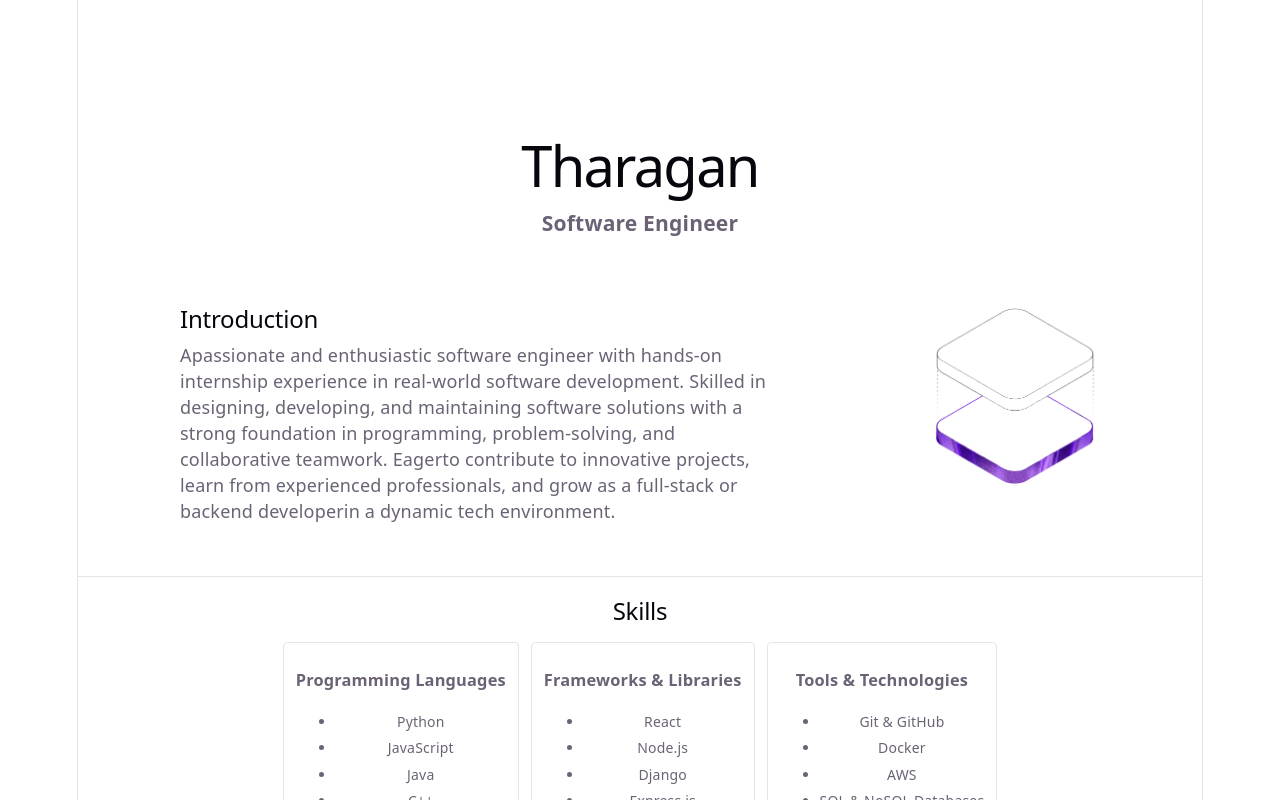
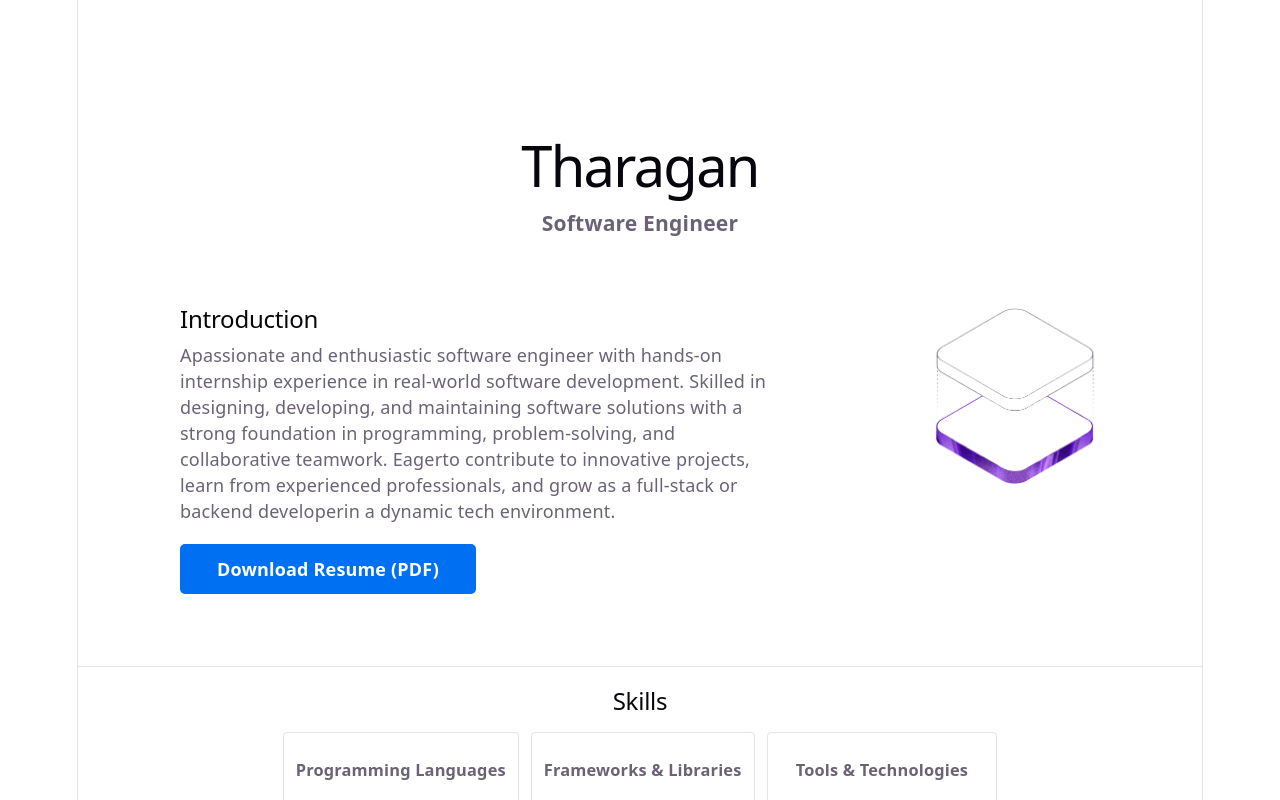
Before and after one commit to TharaganSTH/Portfolio, a React app in the folder frontend/: page / in a window 1280 px wide. Shown: the top 800 px of the page. Built offline with nearby package versions, Linux system fonts and the light colour scheme; the HTML template or start-up script is replaced by a standard one.

Commit message:
added button to download resume need fixing

```diff
--- a/frontend/src/App.css
+++ b/frontend/src/App.css
@@ -37,6 +37,31 @@
 #intro-text h2,#intro-text p {
     text-align: left;
 }
+
+#resume {
+  display: grid;
+  grid-template-columns: repeat(2, 1fr);
+  gap: 8px;
+  padding: 20px 0px;
+}
+
+.download-btn {
+  display: inline-block;
+  padding: 12px 24px;
+  background-color: #0070f3;
+  color: white;
+  text-decoration: none;
+  border-radius: 5px;
+  font-weight: bold;
+  transition: background-color 0.2s;
+}
+
+.download-btn:hover {
+  background-color: #0051a2;
+}
+
+
+
 
 #skills {
   display: flex;
--- a/frontend/src/App.jsx
+++ b/frontend/src/App.jsx
@@ -3,6 +3,7 @@ import reactLogo from './assets/react.svg'
 import viteLogo from './assets/vite.svg'
 import heroImg from './assets/hero.png'
 import './App.css'
+import resumefile from './assets/manual.pdf'
 
 function App() {
 
@@ -22,6 +23,15 @@ function App() {
               programming, problem-solving, and collaborative teamwork. Eagerto contribute to innovative projects, learn
               from experienced professionals, and grow as a full-stack or backend developerin a dynamic tech environment.
             </p>
+            <div id = "resume">
+              <a
+                href="./assets/manual.pdf"
+                download="Tharagan_Resume.pdf"
+                className="download-btn"
+              >
+                Download Resume (PDF)
+              </a>
+            </div>
           </div>
           <div className="hero">
             <img src={heroImg} className="base" width="170" height="179" alt="" />
```
Also changed, not shown: 2 other files (tests, documents, lock files or other folders).
